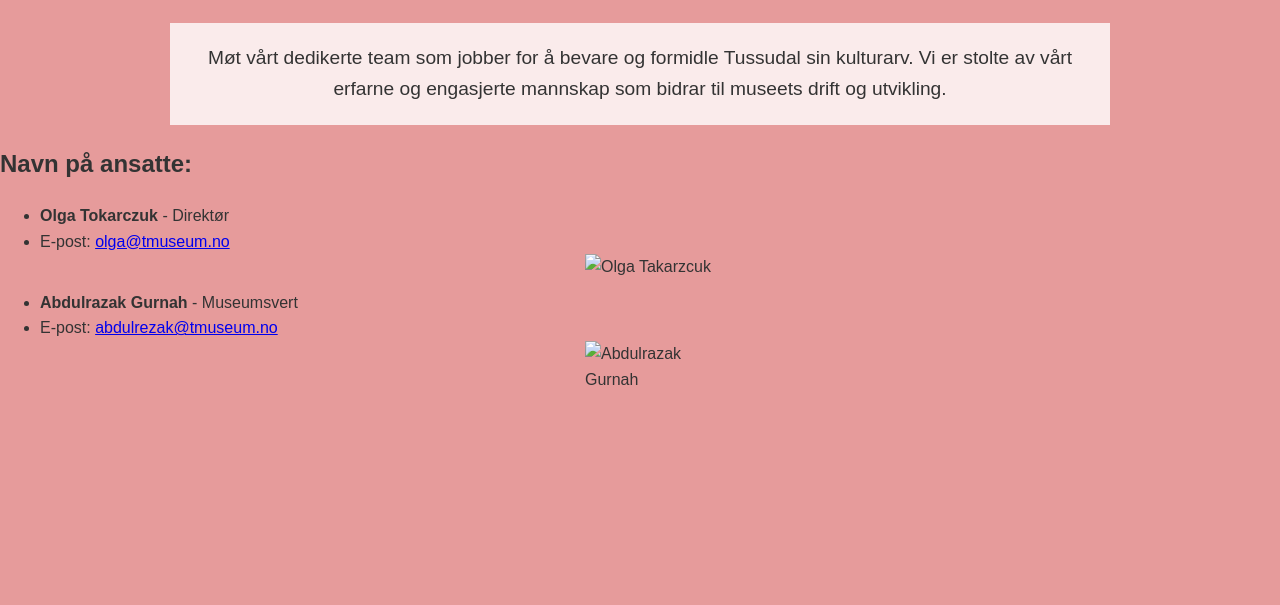
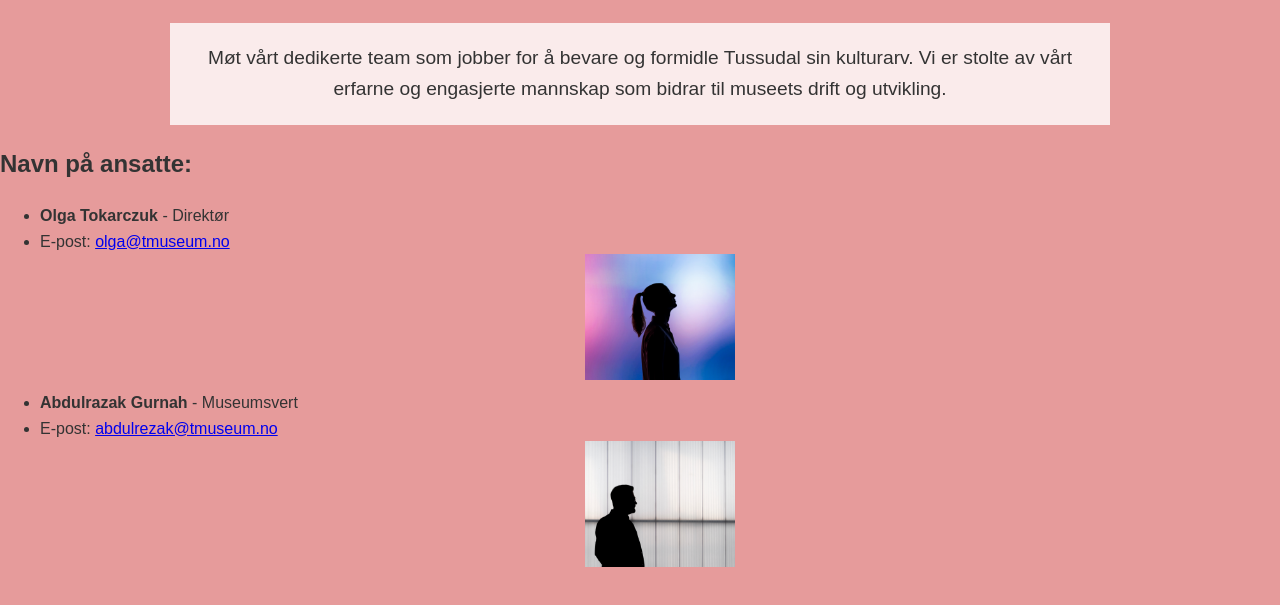
Before and after one commit to mhsHasan/tussudal_bygdemuseum, a plain HTML site: page ansatte.html in a window 1280 px wide. Shown: the part 183-788 px from the top of the page. Drawn offline with Linux system fonts and the light colour scheme.

Commit message:
Add files via upload

```diff
--- a/ansatte.html
+++ b/ansatte.html
@@ -31,11 +31,11 @@
   <ul>
     <li><strong>Olga Tokarczuk</strong> - Direktør</li>
     <li>E-post: <a href="mailto:anna@tussudal.no">olga@tmuseum.no</a></li>
-    <img src="images/olga.png" alt="Olga Takarzcuk" class="employee-photo">
+    <img src="olga.png" alt="Olga Takarzcuk" class="employee-photo">
 
     <li><strong>Abdulrazak Gurnah</strong> - Museumsvert</li>
     <li>E-post: <a href="mailto:abdulrezak@tmuseum.no">abdulrezak@tmuseum.no</a></li>
-    <img src="images/abdulrazak.png" alt="Abdulrazak Gurnah" class="employee-photo">
+    <img src="abdulrazak.png" alt="Abdulrazak Gurnah" class="employee-photo">
   </ul>
 </body>
 </html>
```
